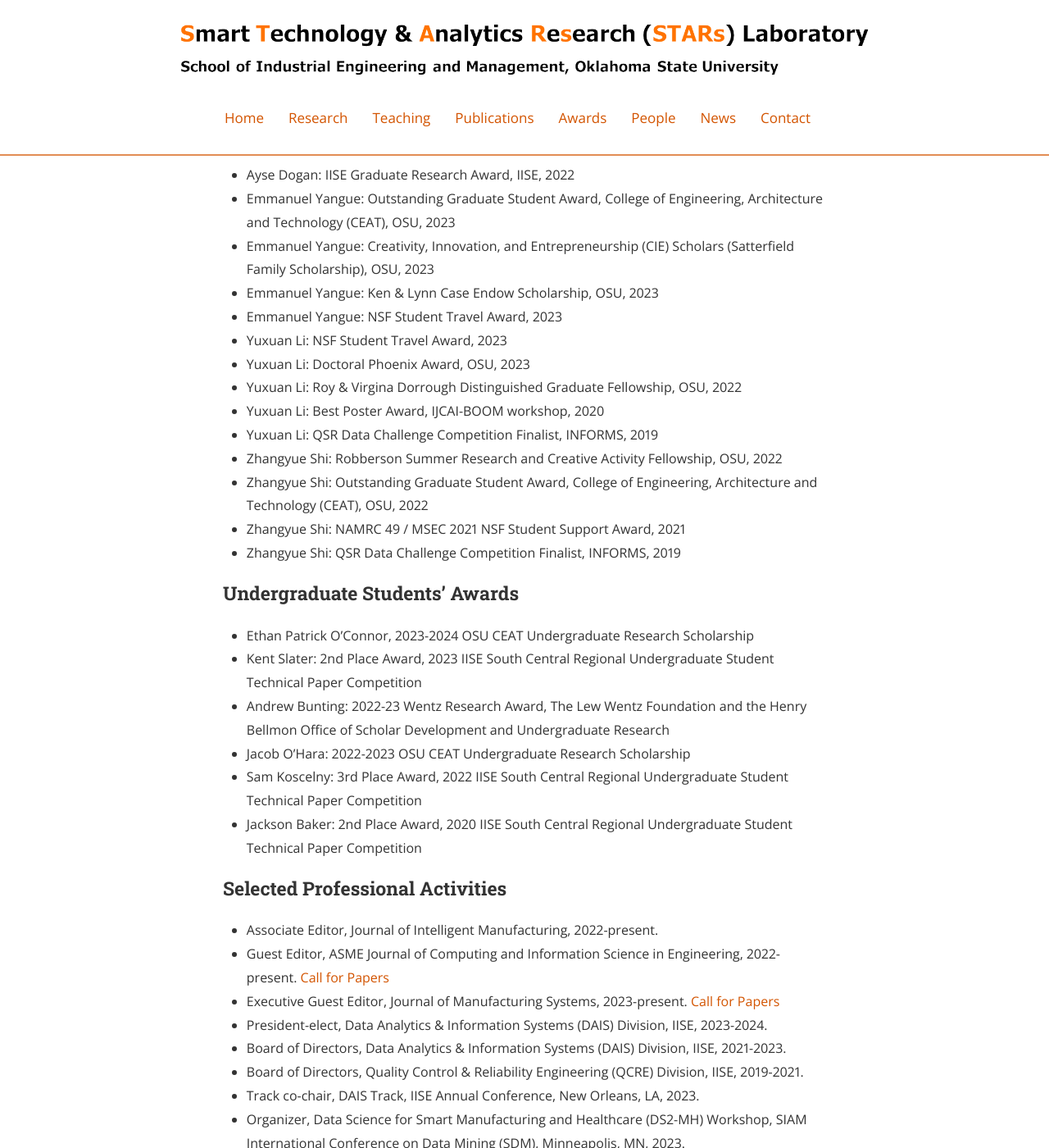
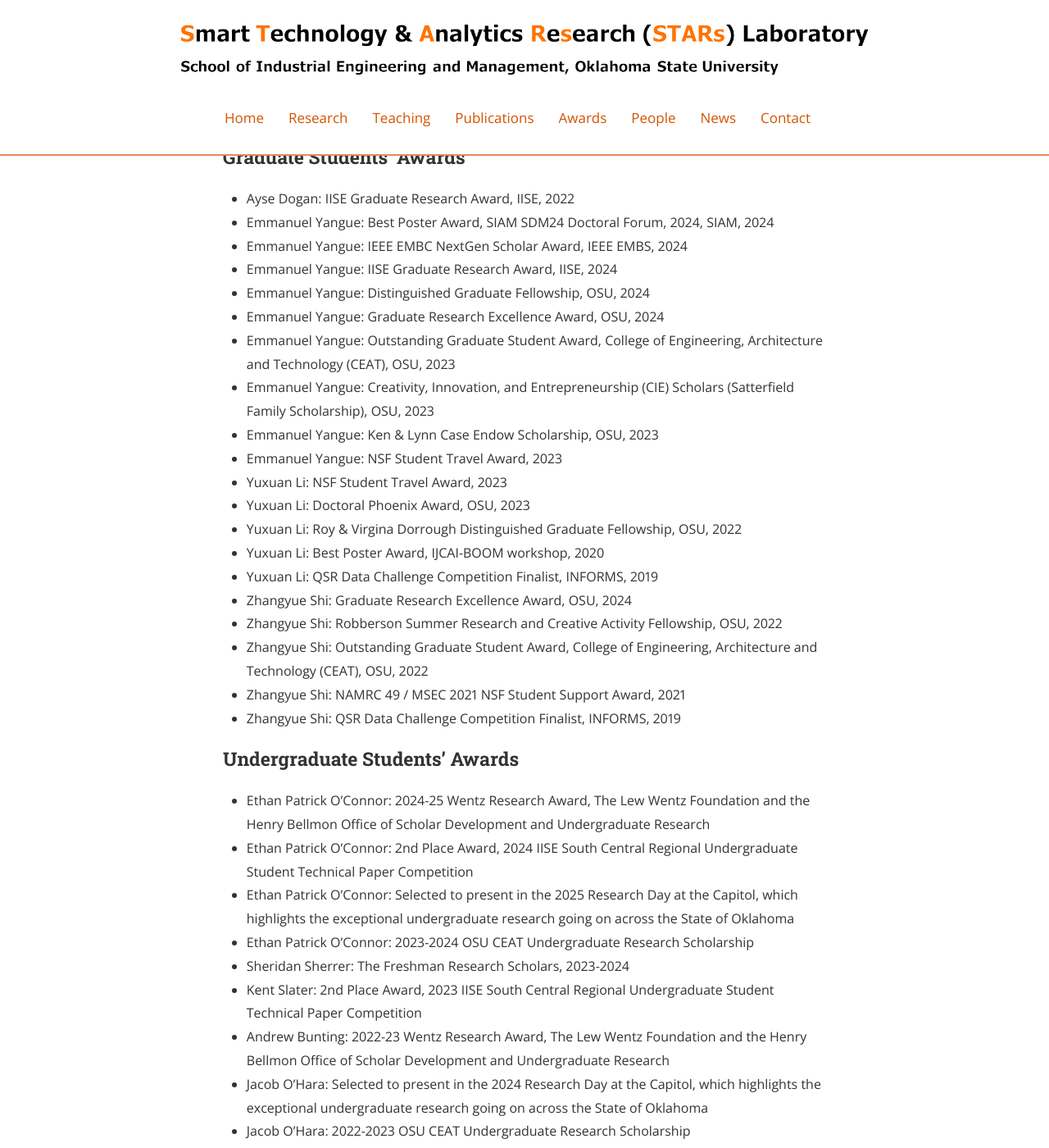
Before and after one commit to stars-laboratory/stars-laboratory.github.io, a Jekyll site: the page built from EHonorsandAwards.md, in a window 1280 px wide and 1400 px high, scrolled down 550 px. Shown: the whole window at 82% size. Built offline with Jekyll 4.4.1, drawn with Linux system fonts in a browser that asks for light colours; nearby versions of some CDN libraries; some of the changed text lies outside the part shown.

Commit message:
Update EHonorsandAwards.md

```diff
--- a/EHonorsandAwards.md
+++ b/EHonorsandAwards.md
@@ -7,6 +7,7 @@ main_nav: true
 
 ### Selected Awards, Honors and Recognitions
 
+* Young Engineer Award, Computers and Information in Engineering (CIE) Division, ASME, 2024
 * Featured article in ISE Magazine, IISE, 2021
 * Best Poster Award, BOOM Workshop, IJCAI, Virtual, 2020
 * Data Challenge Competition Finalist, Quality, Statistics & Reliability (QSR) Section, INFORMS, 2019
@@ -24,6 +25,11 @@ main_nav: true
 ### Graduate Students’ Awards
 
 * Ayse Dogan: IISE Graduate Research Award, IISE, 2022
+* Emmanuel Yangue: Best Poster Award, SIAM SDM24 Doctoral Forum, 2024, SIAM, 2024
+* Emmanuel Yangue: IEEE EMBC NextGen Scholar Award, IEEE EMBS, 2024
+* Emmanuel Yangue: IISE Graduate Research Award, IISE, 2024
+* Emmanuel Yangue: Distinguished Graduate Fellowship, OSU, 2024
+* Emmanuel Yangue: Graduate Research Excellence Award, OSU, 2024
 * Emmanuel Yangue: Outstanding Graduate Student Award, College of Engineering, Architecture and Technology (CEAT), OSU, 2023
 * Emmanuel Yangue: Creativity, Innovation, and Entrepreneurship (CIE) Scholars (Satterfield Family Scholarship), OSU, 2023
 * Emmanuel Yangue: Ken & Lynn Case Endow Scholarship, OSU, 2023
@@ -33,6 +39,7 @@ main_nav: true
 * Yuxuan Li: Roy & Virgina Dorrough Distinguished Graduate Fellowship, OSU, 2022
 * Yuxuan Li: Best Poster Award, IJCAI-BOOM workshop, 2020
 * Yuxuan Li: QSR Data Challenge Competition Finalist, INFORMS, 2019
+* Zhangyue Shi: Graduate Research Excellence Award, OSU, 2024
 * Zhangyue Shi: Robberson Summer Research and Creative Activity Fellowship, OSU, 2022
 * Zhangyue Shi: Outstanding Graduate Student Award, College of Engineering, Architecture and Technology (CEAT), OSU, 2022
 * Zhangyue Shi: NAMRC 49 / MSEC 2021 NSF Student Support Award, 2021
@@ -40,9 +47,14 @@ main_nav: true
 
 
 ### Undergraduate Students’ Awards
-* Ethan Patrick O'Connor, 2023-2024 OSU CEAT Undergraduate Research Scholarship
+* Ethan Patrick O'Connor: 2024-25 Wentz Research Award, The Lew Wentz Foundation and the Henry Bellmon Office of Scholar Development and Undergraduate Research
+* Ethan Patrick O'Connor: 2nd Place Award, 2024 IISE South Central Regional Undergraduate Student Technical Paper Competition
+* Ethan Patrick O'Connor: Selected to present in the 2025 Research Day at the Capitol, which highlights the exceptional undergraduate research going on across the State of Oklahoma
+* Ethan Patrick O'Connor: 2023-2024 OSU CEAT Undergraduate Research Scholarship
+* Sheridan Sherrer: The Freshman Research Scholars, 2023-2024
 * Kent Slater: 2nd Place Award, 2023 IISE South Central Regional Undergraduate Student Technical Paper Competition
 * Andrew Bunting: 2022-23 Wentz Research Award, The Lew Wentz Foundation and the Henry Bellmon Office of Scholar Development and Undergraduate Research
+* Jacob O’Hara: Selected to present in the 2024 Research Day at the Capitol, which highlights the exceptional undergraduate research going on across the State of Oklahoma
 * Jacob O’Hara: 2022-2023 OSU CEAT Undergraduate Research Scholarship
 * Sam Koscelny: 3rd Place Award, 2022 IISE South Central Regional Undergraduate Student Technical Paper Competition
 * Jackson Baker: 2nd Place Award, 2020 IISE South Central Regional Undergraduate Student Technical Paper Competition
@@ -52,7 +64,9 @@ main_nav: true
 * Associate Editor, Journal of Intelligent Manufacturing, 2022-present.
 * Guest Editor, ASME Journal of Computing and Information Science in Engineering, 2022-present. [Call for Papers](https://www.asme.org/getmedia/3651c562-8b4d-49ce-b0d9-05cf9bba1401/JCISE-SI-Digitalization-and-Reverse-Engineerin_Final.pdf)
 * Executive Guest Editor, Journal of Manufacturing Systems, 2023-present. [Call for Papers](https://www.sciencedirect.com/journal/journal-of-manufacturing-systems/about/call-for-papers#advances-in-design-and-quality-improvement-for-cyber-manufacturing)
+* President, Data Analytics & Information Systems (DAIS) Division, IISE, 2024-2025.
 * President-elect, Data Analytics & Information Systems (DAIS) Division, IISE, 2023-2024.
+* Organizer, Data Science for Smart Manufacturing and Healthcare (DS2-MH) Workshop, SIAM International Conference on Data Mining (SDM), Houston, TX, 2024.
 * Board of Directors, Data Analytics & Information Systems (DAIS) Division, IISE, 2021-2023.
 * Board of Directors, Quality Control & Reliability Engineering (QCRE) Division, IISE, 2019-2021.
 * Track co-chair, DAIS Track, IISE Annual Conference, New Orleans, LA, 2023.
```
